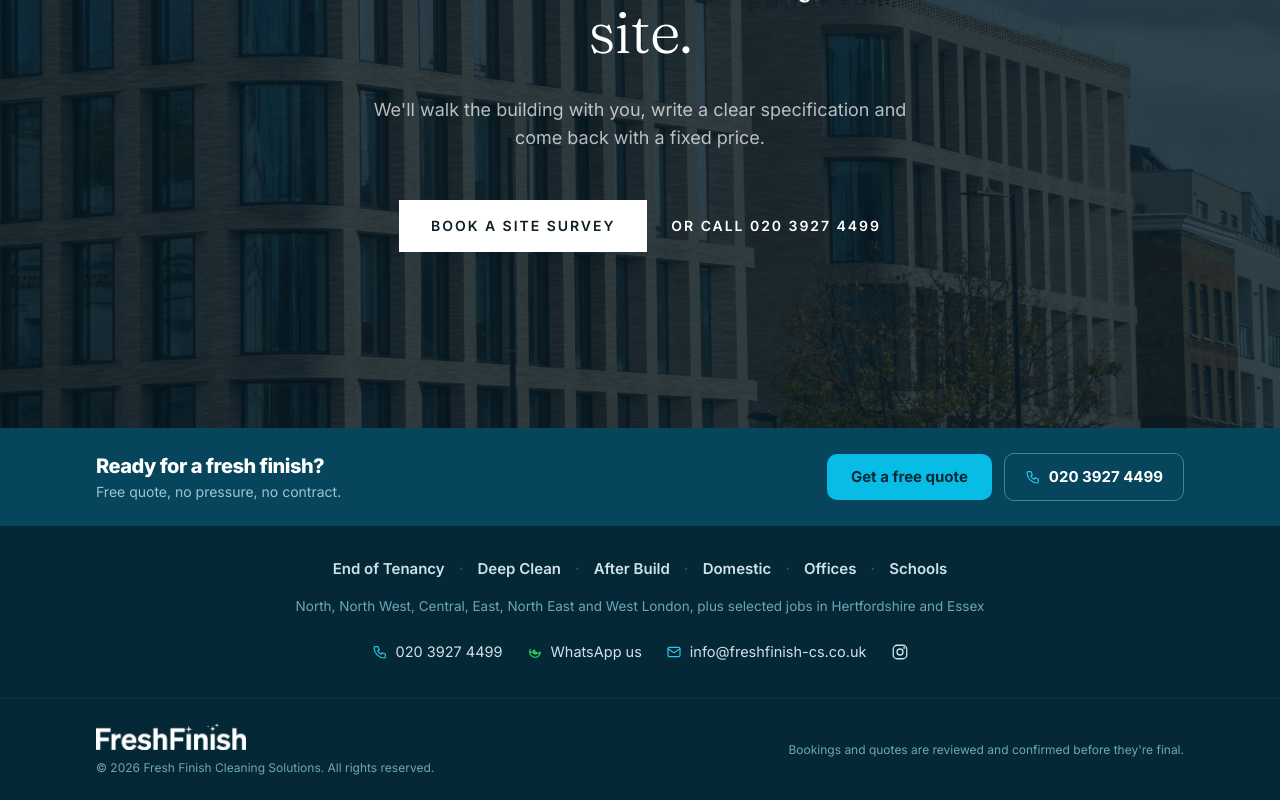
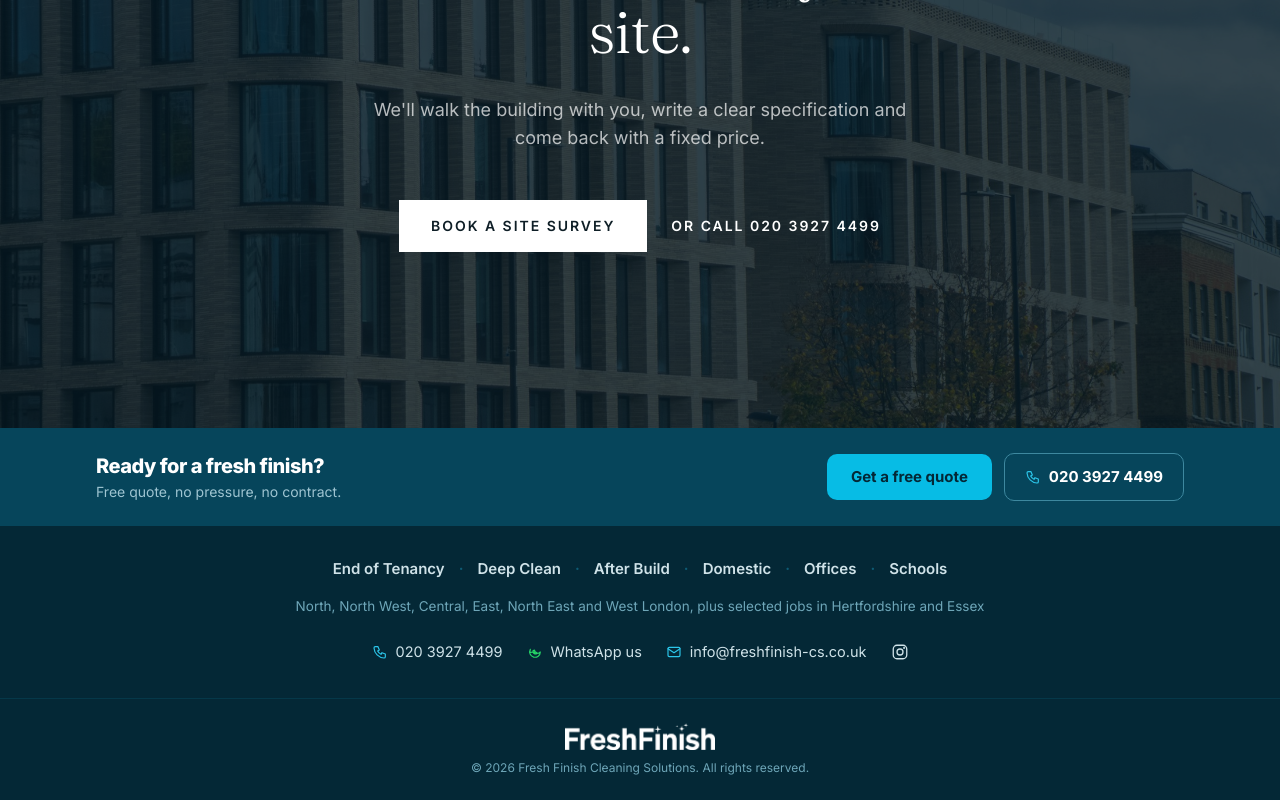
Before and after one commit to kenanpasha1-blip/freshfinish-cs, a Next.js app: page / in a window 1280 px wide. Shown: the part 8123-8923 px from the top of the page. Built offline with nearby package versions, Linux system fonts and the light colour scheme; no server answers.

Commit message:
Footer: centre the bottom logo and copyright, drop the reviewed line
Co-Authored-By: Claude Fable 5 <noreply@anthropic.com>

```diff
--- a/components/Footer.tsx
+++ b/components/Footer.tsx
@@ -108,10 +108,9 @@ export default function Footer() {
         </a>
       </div>
 
-      {/* Band 5: logo bottom left, legal lines beside it */}
+      {/* Band 5: logo and copyright, centred */}
       <div className="border-t border-brand-800">
-        <div className="mx-auto max-w-6xl px-4 sm:px-6 lg:px-8 py-6 flex flex-col md:flex-row md:items-center md:justify-between gap-4">
-          <div className="flex flex-col items-center md:items-start gap-2.5">
+        <div className="mx-auto max-w-6xl px-4 sm:px-6 lg:px-8 py-6 flex flex-col items-center gap-2.5">
           <Link href="/" aria-label="Fresh Finish home">
             <Image
               src="/logo-wordmark-white.png"
@@ -125,10 +124,6 @@ export default function Footer() {
             © {year} {site.legalName}. All rights reserved.
           </p>
         </div>
-          <p className="text-center md:text-right text-xs text-brand-300">
-            Bookings and quotes are reviewed and confirmed before they're final.
-          </p>
-        </div>
       </div>
     </footer>
   );
```
Lines whose indentation alone changed are shown as unchanged.
